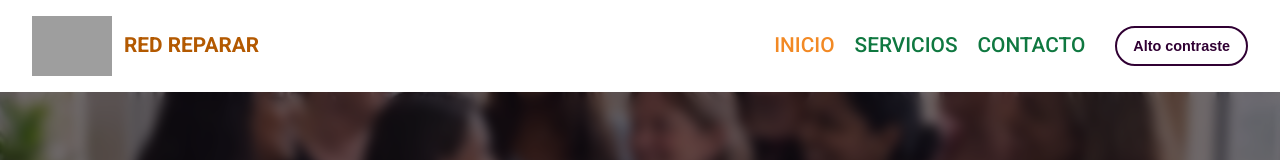
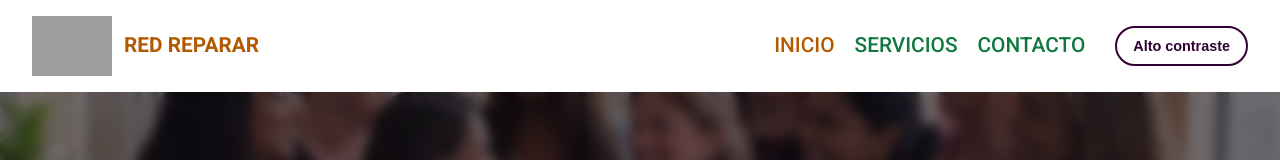
Before and after one commit to christianberti/red-reparar, a React (Vite) app: page / in a window 1280 px wide. Shown: the top 160 px of the page. Built offline with nearby package versions, Linux system fonts and the light colour scheme; grey boxes are pictures that could not be loaded.

Commit message:
Se corrige color en el navbar

```diff
--- a/src/styles/Navbar.css
+++ b/src/styles/Navbar.css
@@ -34,7 +34,7 @@
 }
 
 .navbar__links .inicio {
-  color: var(--color-accent);
+  color: var(--color-accent-text);
 }
 
 .navbar__links a:hover {
```
